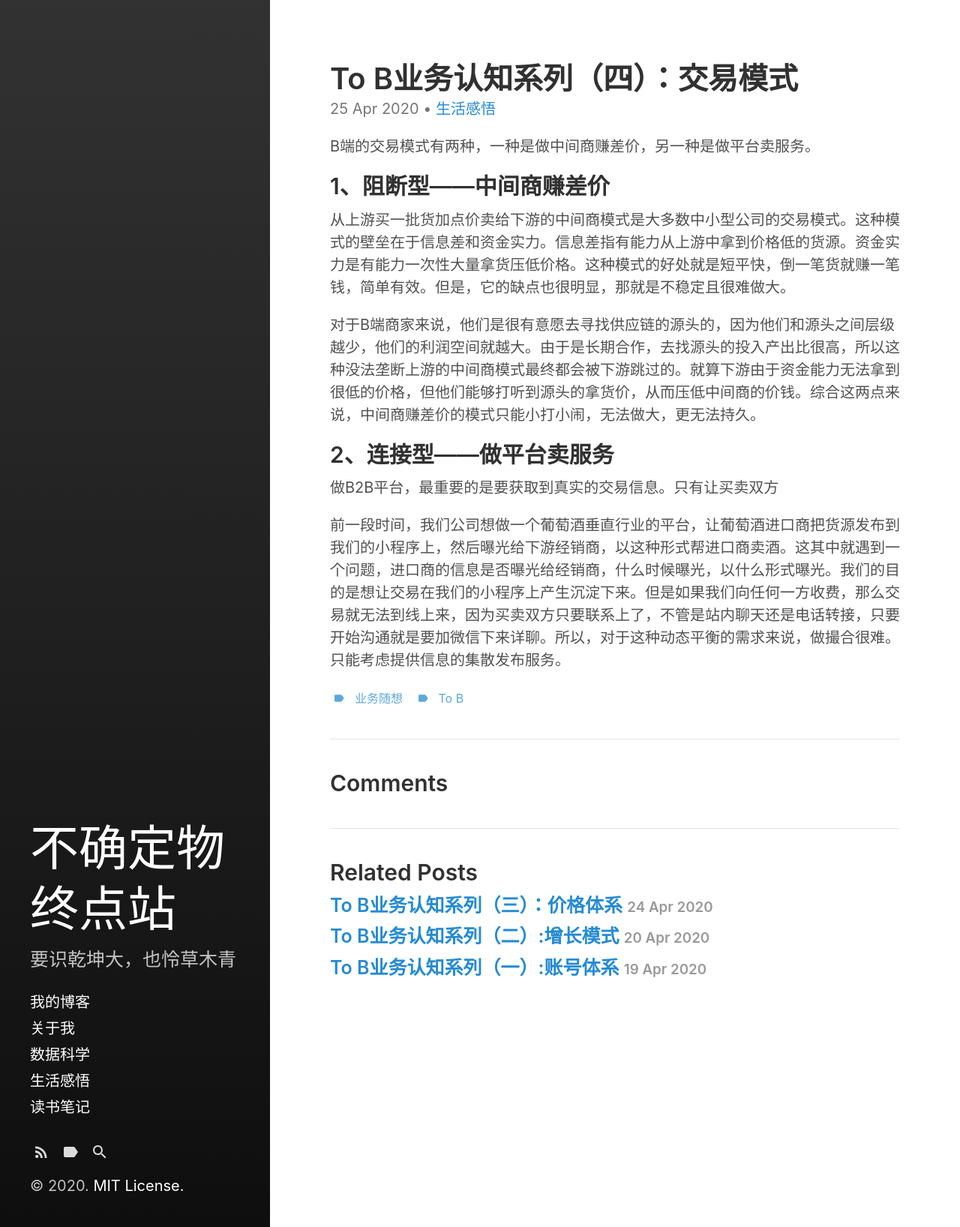
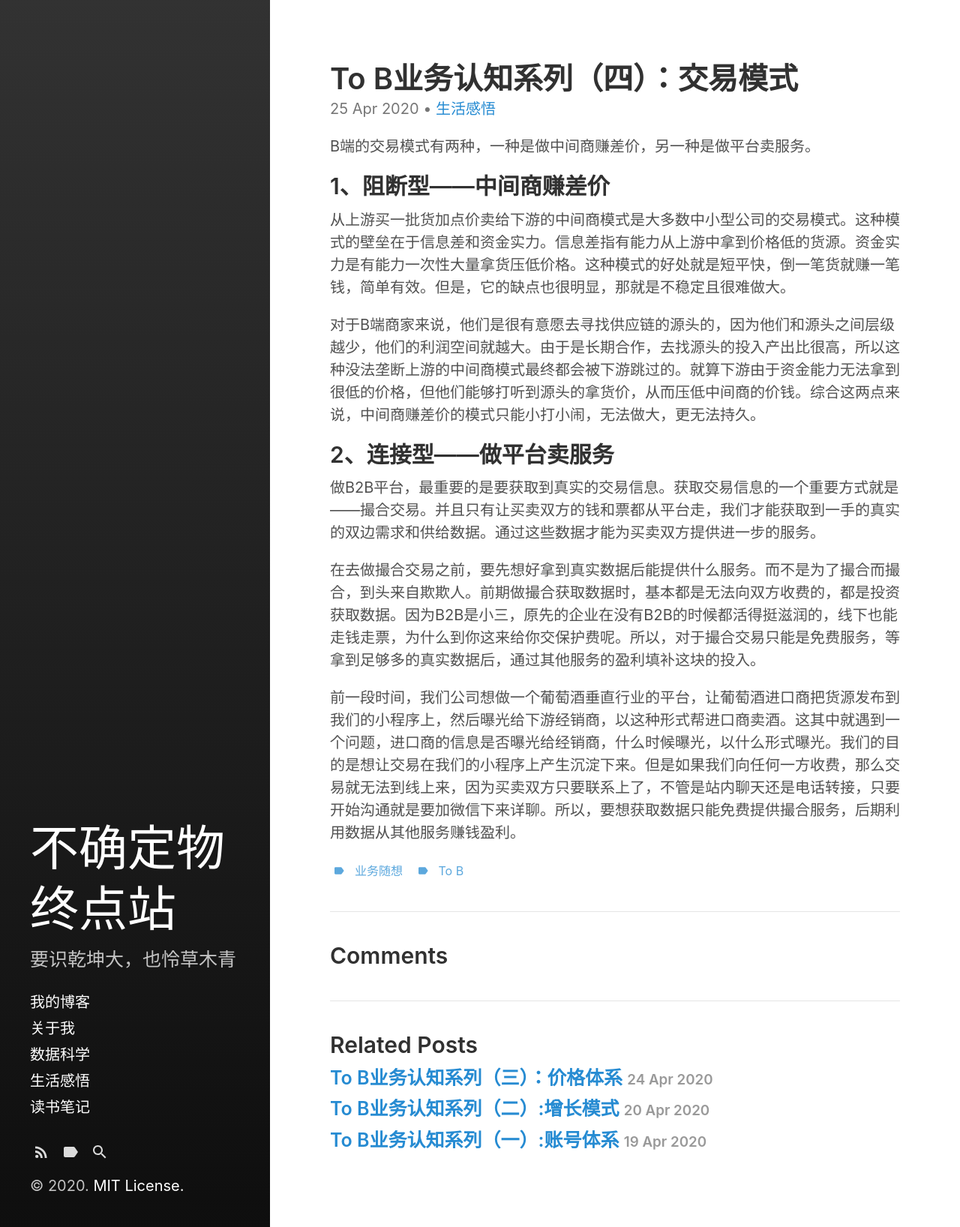
Before and after one commit to Bin0Lin/Bin0Lin.github.io, a Jekyll site: the page built from _posts/2020-04-25-To B业务认知系列（四）：交易模式.md, in a window 1280 px wide. Shown: the whole page at 75% size. Built offline with Jekyll 4.4.1, drawn with Linux system fonts in a browser that asks for light colours.

Commit message:
Update 2020-04-25-To B业务认知系列（四）：交易模式.md

```diff
--- a/_posts/2020-04-25-To B业务认知系列（四）：交易模式.md
+++ b/_posts/2020-04-25-To B业务认知系列（四）：交易模式.md
@@ -19,6 +19,8 @@ B端的交易模式有两种，一种是做中间商赚差价，另一种是做
 
 ## 2、连接型——做平台卖服务
 
-做B2B平台，最重要的是要获取到真实的交易信息。只有让买卖双方
+做B2B平台，最重要的是要获取到真实的交易信息。获取交易信息的一个重要方式就是——撮合交易。并且只有让买卖双方的钱和票都从平台走，我们才能获取到一手的真实的双边需求和供给数据。通过这些数据才能为买卖双方提供进一步的服务。
 
-前一段时间，我们公司想做一个葡萄酒垂直行业的平台，让葡萄酒进口商把货源发布到我们的小程序上，然后曝光给下游经销商，以这种形式帮进口商卖酒。这其中就遇到一个问题，进口商的信息是否曝光给经销商，什么时候曝光，以什么形式曝光。我们的目的是想让交易在我们的小程序上产生沉淀下来。但是如果我们向任何一方收费，那么交易就无法到线上来，因为买卖双方只要联系上了，不管是站内聊天还是电话转接，只要开始沟通就是要加微信下来详聊。所以，对于这种动态平衡的需求来说，做撮合很难。只能考虑提供信息的集散发布服务。
+在去做撮合交易之前，要先想好拿到真实数据后能提供什么服务。而不是为了撮合而撮合，到头来自欺欺人。前期做撮合获取数据时，基本都是无法向双方收费的，都是投资获取数据。因为B2B是小三，原先的企业在没有B2B的时候都活得挺滋润的，线下也能走钱走票，为什么到你这来给你交保护费呢。所以，对于撮合交易只能是免费服务，等拿到足够多的真实数据后，通过其他服务的盈利填补这块的投入。
+
+前一段时间，我们公司想做一个葡萄酒垂直行业的平台，让葡萄酒进口商把货源发布到我们的小程序上，然后曝光给下游经销商，以这种形式帮进口商卖酒。这其中就遇到一个问题，进口商的信息是否曝光给经销商，什么时候曝光，以什么形式曝光。我们的目的是想让交易在我们的小程序上产生沉淀下来。但是如果我们向任何一方收费，那么交易就无法到线上来，因为买卖双方只要联系上了，不管是站内聊天还是电话转接，只要开始沟通就是要加微信下来详聊。所以，要想获取数据只能免费提供撮合服务，后期利用数据从其他服务赚钱盈利。
```
